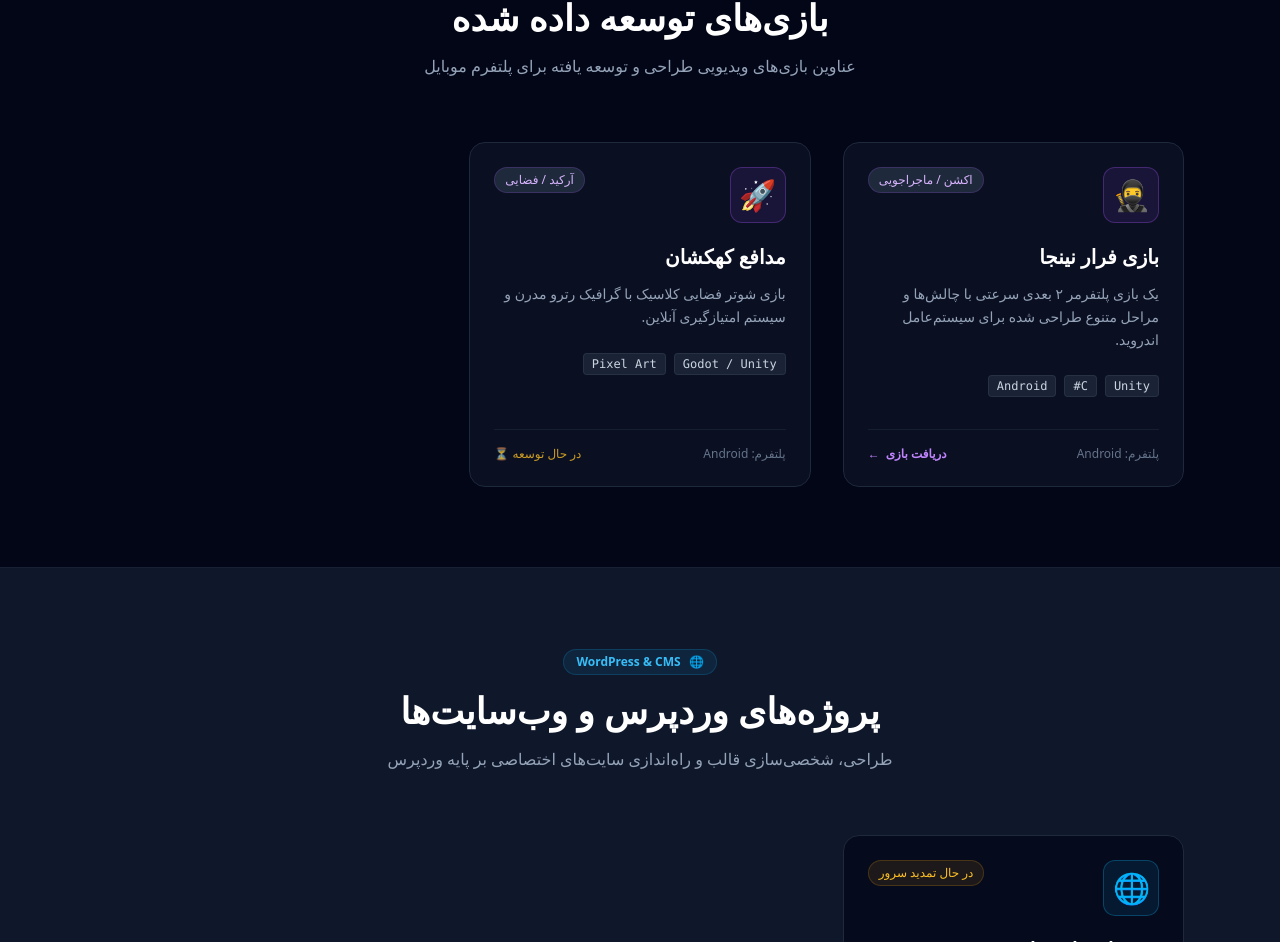
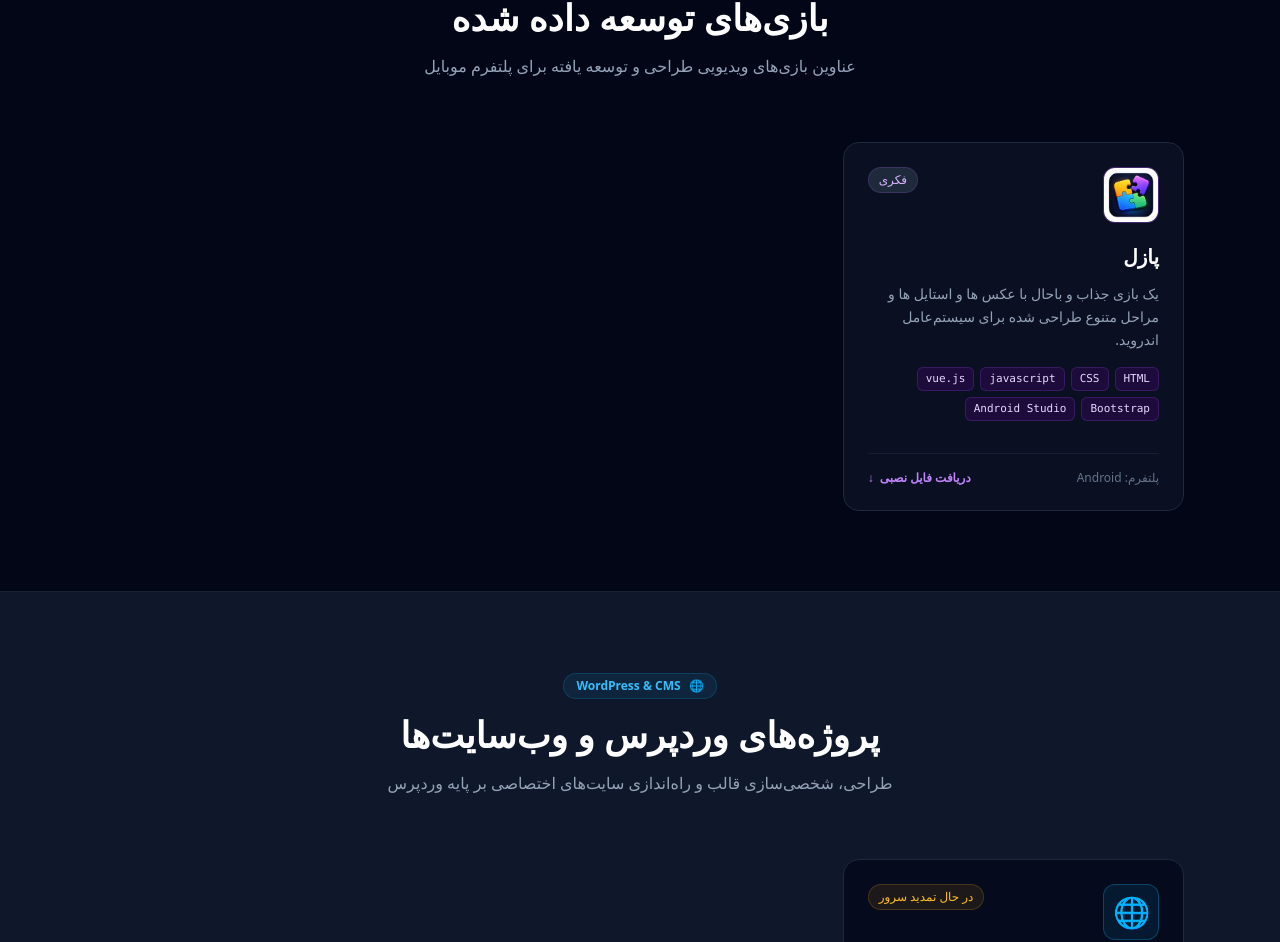
Before and after one commit to Ali-Git-1/Personal-website, a Nuxt app: page / in a window 1280 px wide. Shown: the part 2135-3077 px from the top of the page. Built offline with nearby package versions, Linux system fonts and the light colour scheme.

Commit message:
feat: support image icons and direct apk downloads for game

```diff
--- a/app/components/PublishedGamesSection.vue
+++ b/app/components/PublishedGamesSection.vue
@@ -31,10 +31,19 @@
           <div>
             <div class="flex items-start justify-between mb-5">
               <div
-                class="w-14 h-14 rounded-xl bg-purple-500/10 border border-purple-500/30 flex items-center justify-center text-3xl group-hover:scale-110 transition-transform"
+                class="w-14 h-14 rounded-xl bg-purple-500/10 border border-purple-500/30 flex items-center justify-center text-3xl group-hover:scale-110 transition-transform overflow-hidden"
               >
-                {{ game.icon }}
+                <!-- اگر عکس بود -->
+                <img
+                  v-if="game.icon.startsWith('/')"
+                  :src="game.icon"
+                  :alt="game.title"
+                  class="w-full h-full object-cover"
+                />
+                <!-- اگر ایموجی معمولی بود -->
+                <span v-else>{{ game.icon }}</span>
               </div>
+
               <span
                 class="px-2.5 py-1 text-xs font-medium rounded-full bg-slate-800 text-purple-300 border border-purple-500/20"
               >
@@ -52,12 +61,12 @@
               {{ game.description }}
             </p>
 
-            <!-- تکنولوژی‌ها و موتور بازی -->
-            <div class="mt-6 flex flex-wrap gap-2">
+            <!-- تکنولوژی‌ها و ابزارها با چیدمان منعطف -->
+            <div class="mt-4 flex flex-wrap gap-1.5 items-center">
               <span
                 v-for="tech in game.techs"
                 :key="tech"
-                class="px-2 py-0.5 text-xs font-mono rounded bg-slate-800/80 text-slate-300 border border-slate-700/50"
+                class="px-2 py-0.5 text-[11px] font-mono rounded-md bg-purple-950/40 text-purple-200 border border-purple-500/20 whitespace-nowrap leading-relaxed hover:border-purple-400/40 transition-colors"
               >
                 {{ tech }}
               </span>
@@ -75,12 +84,14 @@
             <a
               v-if="game.downloadUrl"
               :href="game.downloadUrl"
+              download
               target="_blank"
               class="inline-flex items-center gap-1.5 text-xs font-semibold text-purple-400 hover:text-purple-300 transition-colors"
             >
-              <span>دریافت بازی</span>
-              <span>←</span>
+              <span>دریافت فایل نصبی</span>
+              <span>↓</span>
             </a>
+
             <span v-else class="text-xs text-amber-400/80 font-medium">
               در حال توسعه ⏳
             </span>
@@ -97,25 +108,21 @@ import { ref } from "vue";
 const games = ref([
   {
     id: 1,
-    title: "بازی فرار نینجا",
-    genre: "اکشن / ماجراجویی",
-    icon: "🥷",
+    title: "پازل",
+    genre: "فکری",
+    icon: "/icon.png",
     description:
-      "یک بازی پلتفرمر ۲ بعدی سرعتی با چالش‌ها و مراحل متنوع طراحی شده برای سیستم‌عامل اندروید.",
-    techs: ["Unity", "C#", "Android"],
+      "یک بازی جذاب و باحال با عکس ها و استایل ها و مراحل متنوع طراحی شده برای سیستم‌عامل اندروید.",
+    techs: [
+      "HTML",
+      "CSS",
+      "javascript",
+      "vue.js",
+      "Bootstrap",
+      "Android Studio",
+    ],
     platform: "Android",
-    downloadUrl: "#", // یا آدرس کافه بازار/مایکت
-  },
-  {
-    id: 2,
-    title: "مدافع کهکشان",
-    genre: "آرکید / فضایی",
-    icon: "🚀",
-    description:
-      "بازی شوتر فضایی کلاسیک با گرافیک رترو مدرن و سیستم امتیازگیری آنلاین.",
-    techs: ["Godot / Unity", "Pixel Art"],
-    platform: "Android",
-    downloadUrl: null, // در حال توسعه
+    downloadUrl: "/downloads/Game-Puzzle.apk", // یا آدرس کافه بازار/مایکت
   },
 ]);
 </script>
```
Also changed, not shown: public/icon.png (added), 1 other file (tests, documents, lock files or other folders).
